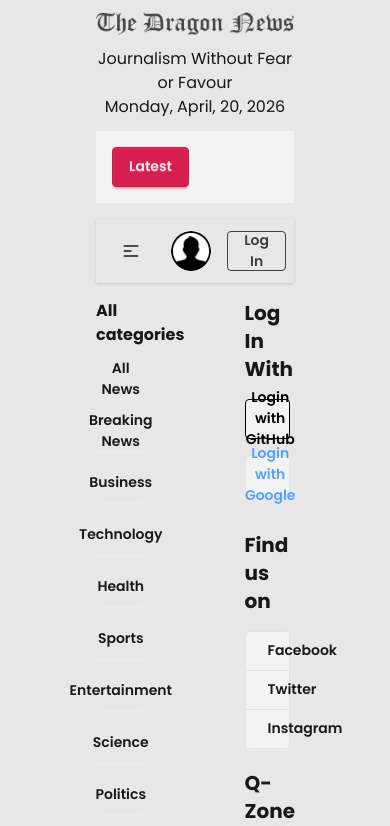
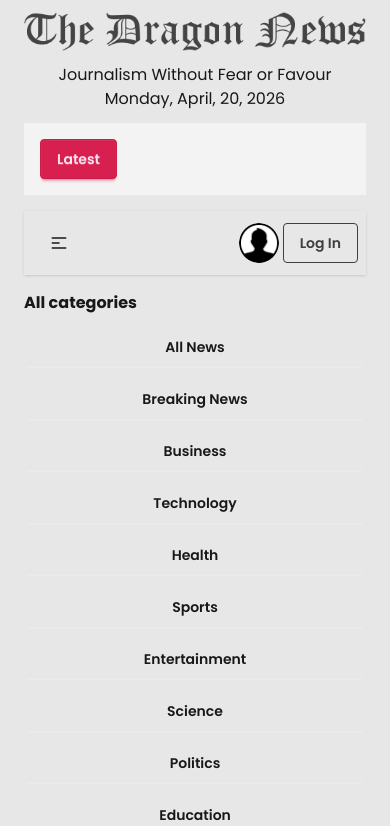
Before and after one commit to Tazim212/react-dragon-news, a React (Vite) app: page / in a window 390 px wide. Shown: the top 826 px of the page. Built offline with nearby package versions, Linux system fonts and the light colour scheme; no server answers.

Commit message:
responsive done

```diff
--- a/src/Components/Categories/Categories.jsx
+++ b/src/Components/Categories/Categories.jsx
@@ -12,7 +12,7 @@ const Categories = () => {
                 {
                     categories.map(category => <NavLink
                         key={category.id}
-                        className="flex flex-col my-3 btn bg-base-100 border-0 hover:bg-base-200"
+                        className="flex flex-row md:flex-col my-3 btn bg-base-100 border-0 hover:bg-base-200"
                         to={`/news/${category.id}`}
                     >{category.name}
                     </NavLink>)
--- a/src/Components/Header/Header.jsx
+++ b/src/Components/Header/Header.jsx
@@ -26,10 +26,7 @@ const Header = () => {
 
     const list = <>
         <NavLink to="/">Home</NavLink>
-        {
-            user && <NavLink to="/about">About</NavLink>
-
-        }
+        <NavLink to="/about">About</NavLink>
         <NavLink to="/career">Career</NavLink>
     </>
     return (
@@ -44,7 +41,7 @@ const Header = () => {
                             </div>
                             <ul
                                 tabIndex="-1"
-                                className="menu menu-sm dropdown-content rounded-box z-1 mt-3 w-52 p-3">
+                                className="menu menu-sm bg-linear-to-l from-emerald-700 to-blue-200 dropdown-content rounded-box z-1 mt-3 w-52 p-3">
                                 {list}
                             </ul>
                         </div>
@@ -54,7 +51,7 @@ const Header = () => {
                             {list}
                         </ul>
                     </div>
-                    <div className="navbar-end gap-4">
+                    <div className="navbar-end gap-1 md:gap-4">
                         {
                             user && <p>{user.email}</p>
                         }
--- a/src/Components/NewsContainer/NewsContainer.jsx
+++ b/src/Components/NewsContainer/NewsContainer.jsx
@@ -46,7 +46,7 @@ const NewsContainer = () => {
 
     return (
         <div>
-            <h1>({newses.length}) news found</h1>
+            <h1 className='ms-5 md:ms-0'>({newses.length}) news found</h1>
             {
                 newses.map(news => <NewsCard key={news.id} news={news} handleSaved={handleSaved}></NewsCard>)
             }
--- a/src/Components/PrivateRoute/PrivateRoute.jsx
+++ b/src/Components/PrivateRoute/PrivateRoute.jsx
@@ -15,7 +15,7 @@ const PrivateRoute = ({ children }) => {
         return children
     }
     else {
-        <Navigate to="/login" state={location?.pathname}></Navigate>
+       return <Navigate to="/login" state={location?.pathname}></Navigate>
     }
 };
 
--- a/src/Components/Routes/Routes.jsx
+++ b/src/Components/Routes/Routes.jsx
@@ -16,13 +16,14 @@ const router = createBrowserRouter([
             {
                 path: "/news/:id",
                 Component: NewsContainer,
-                loader: () => fetch("/news.json")
+                loader: () => fetch("/news.json"),
+                hydrateFallbackElement: <span className="loading loading-spinner loading-lg"></span>
             }
         ]
     },
     {
         path: "/about",
-        element: <PrivateRoute><About></About></PrivateRoute>
+        element: <About></About>
     },
     {
         path: "/career",
@@ -30,7 +31,7 @@ const router = createBrowserRouter([
     },
     {
         path: "/newsdetails/:id",
-        Component: NewsDetails
+        element: <PrivateRoute><NewsDetails></NewsDetails></PrivateRoute>
     },
     {
         path: "/login",
--- a/src/Layout/HomeLayout/HomeLayout.jsx
+++ b/src/Layout/HomeLayout/HomeLayout.jsx
@@ -8,18 +8,18 @@ import Qzone from '../../Pages/Qzone/Qzone';
 
 const HomeLayout = () => {
     return (
-        <div className='mx-24'>
+        <div className='mx-6 md:mx-22'>
             <header>
                 <Header></Header>
             </header>
-            <main className='grid grid-cols-12'>
-                <aside className='col-span-3'>
+            <main className='flex flex-col md:flex-row justify-around gap-10 flex-1'>
+                <aside>
                     <Categories></Categories>
                 </aside>
-                <section className='col-span-6'>
+                <section>
                     <Outlet></Outlet>
                 </section>
-                <aside className='col-span-3'>
+                <aside className='mx-6 md:mx-0'>
                     <RightSide></RightSide>
                     <Qzone></Qzone>
                 </aside>
--- a/src/Pages/NewsDetails/NewsDetails.jsx
+++ b/src/Pages/NewsDetails/NewsDetails.jsx
@@ -15,22 +15,21 @@ const NewsDetails = () => {
             .then(res => res.json())
             .then(data => {
                 const specific = data.find(d => d.id == id)
-                console.log(specific)
+                // console.log(specific)
                 setNews(specific)
             })
     }, [])
 
     return (
-        <div className='mx-24'>
+        <div className='mx-6 md:mx-24'>
             <header>
                 <Heading></Heading>
             </header>
-            <h1 className='font-bold text-2xl my-4'>Dragon News</h1>
+            <h1 className='font-bold text-2xl text-center md:text-left my-4'>Dragon News</h1>
 
-            <main className='grid grid-cols-12 gap-10'>
+            <main className='flex flex-col md:flex-row justify-between gap-9'>
 
-                <div className='col-span-9'>
-                    <div className="card bg-base-100 w-full shadow-sm">
+                <div className="card bg-base-100 shadow-sm w-90 md:w-2/3 h-200">
                     <figure>
                         <img
                             src={news?.image_url}
@@ -45,8 +44,8 @@ const NewsDetails = () => {
                         </div>
                     </div>
                 </div>
-                </div>
-                <div className='col-span-3'>
+
+                <div className='w-full md:w-1/3 mt-3 md:mt-0'>
                     <RightSide></RightSide>
                     <Qzone></Qzone>
                 </div>
--- a/src/firebase_init.js
+++ b/src/firebase_init.js
@@ -7,12 +7,12 @@ import { getAuth } from "firebase/auth";
 
 // Your web app's Firebase configuration
 const firebaseConfig = {
-  apiKey: "AIzaSyDiJtVmYubExEZBIVQm1BhrYuCuysFEiDg",
-  authDomain: "react-dragon-news-32e36.firebaseapp.com",
-  projectId: "react-dragon-news-32e36",
-  storageBucket: "react-dragon-news-32e36.firebasestorage.app",
-  messagingSenderId: "324841017670",
-  appId: "1:324841017670:web:e54e67899e031bc3775547"
+  apiKey: import.meta.env.VITE_apiKey,
+  authDomain: import.meta.env.VITE_authDomain,
+  projectId: import.meta.env.VITE_projectId,
+  storageBucket: import.meta.env.VITE_storageBucket,
+  messagingSenderId: import.meta.env.VITE_messagingSenderId,
+  appId: import.meta.env.VITE_appId,
 };
 
 // Initialize Firebase
```
Lines whose indentation alone changed are shown as unchanged.
